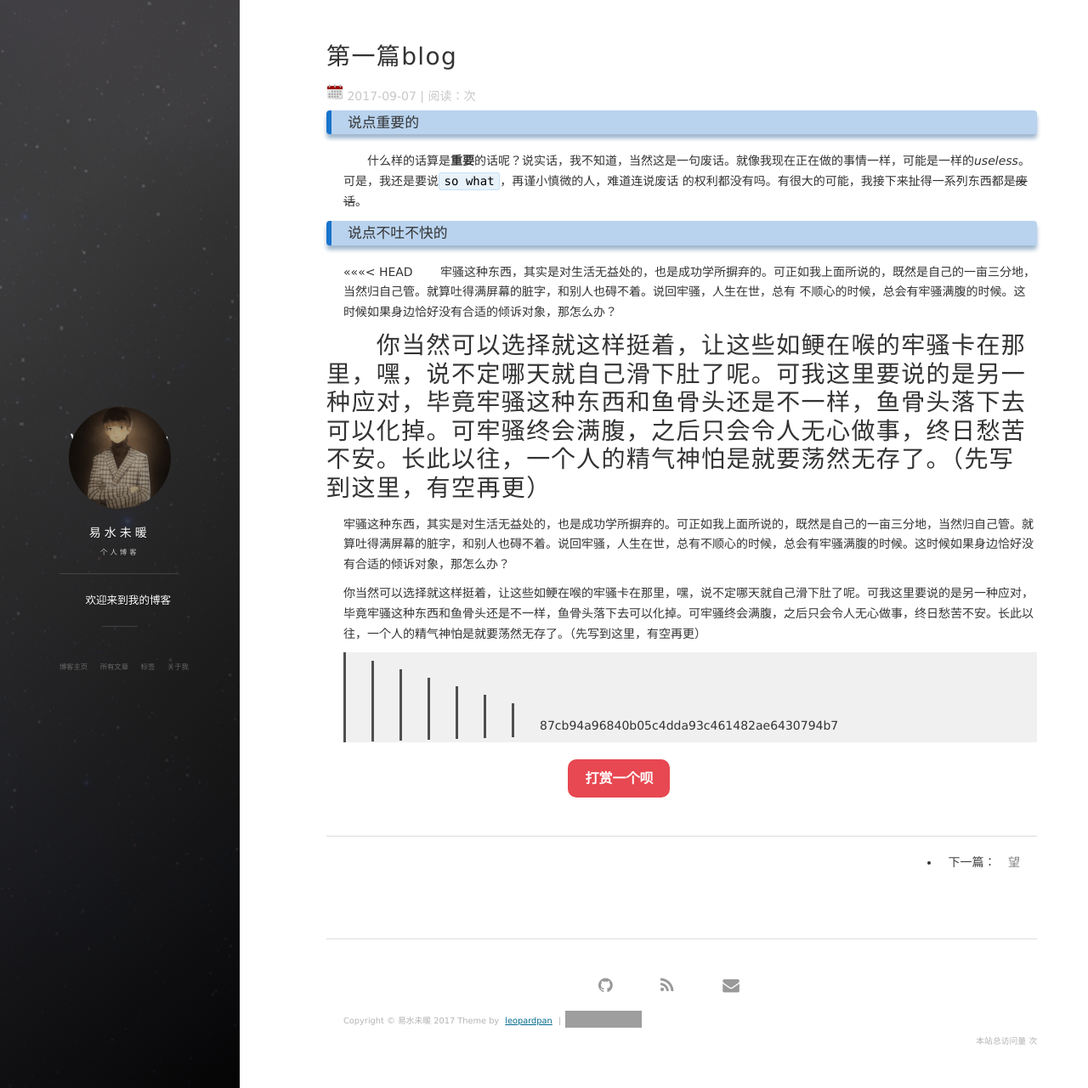
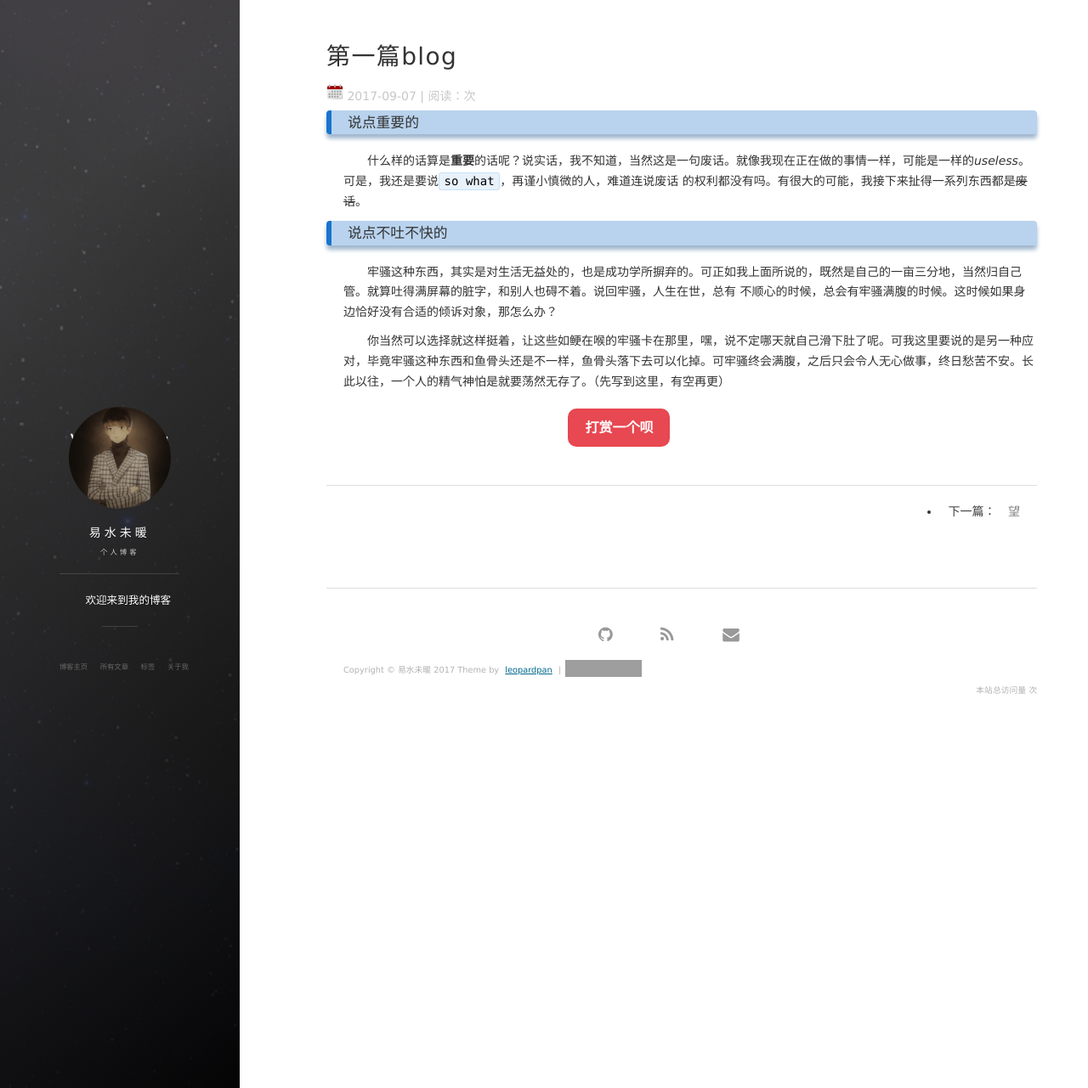
Before and after one commit to Victor-ZWB/Victor-ZWB.github.io, a Jekyll site: the page built from _posts/2017-09-07-第一篇博客.md, in a window 1280 px wide and 1281 px high. Shown: the whole window at 85% size. Built offline with Jekyll 4.4.1, drawn with Linux system fonts in a browser that asks for light colours; nearby versions of some CDN libraries; comment, search, counter and statistics services are not loaded; grey boxes are pictures that could not be loaded.

Commit message:
blog change-09-a

```diff
--- a/_posts/2017-09-07-第一篇博客.md
+++ b/_posts/2017-09-07-第一篇博客.md
@@ -12,13 +12,7 @@ tags: 随笔
 
 ### 说点不吐不快的
 
-<<<<<<< HEAD
 　　牢骚这种东西，其实是对生活无益处的，也是成功学所摒弃的。可正如我上面所说的，既然是自己的一亩三分地，当然归自己管。就算吐得满屏幕的脏字，和别人也碍不着。说回牢骚，人生在世，总有
 不顺心的时候，总会有牢骚满腹的时候。这时候如果身边恰好没有合适的倾诉对象，那怎么办？
 
 　　你当然可以选择就这样挺着，让这些如鲠在喉的牢骚卡在那里，嘿，说不定哪天就自己滑下肚了呢。可我这里要说的是另一种应对，毕竟牢骚这种东西和鱼骨头还是不一样，鱼骨头落下去可以化掉。可牢骚终会满腹，之后只会令人无心做事，终日愁苦不安。长此以往，一个人的精气神怕是就要荡然无存了。（先写到这里，有空再更）
-=======
-  牢骚这种东西，其实是对生活无益处的，也是成功学所摒弃的。可正如我上面所说的，既然是自己的一亩三分地，当然归自己管。就算吐得满屏幕的脏字，和别人也碍不着。说回牢骚，人生在世，总有不顺心的时候，总会有牢骚满腹的时候。这时候如果身边恰好没有合适的倾诉对象，那怎么办？
-
-  你当然可以选择就这样挺着，让这些如鲠在喉的牢骚卡在那里，嘿，说不定哪天就自己滑下肚了呢。可我这里要说的是另一种应对，毕竟牢骚这种东西和鱼骨头还是不一样，鱼骨头落下去可以化掉。可牢骚终会满腹，之后只会令人无心做事，终日愁苦不安。长此以往，一个人的精气神怕是就要荡然无存了。（先写到这里，有空再更）
->>>>>>> 87cb94a96840b05c4dda93c461482ae6430794b7
```
